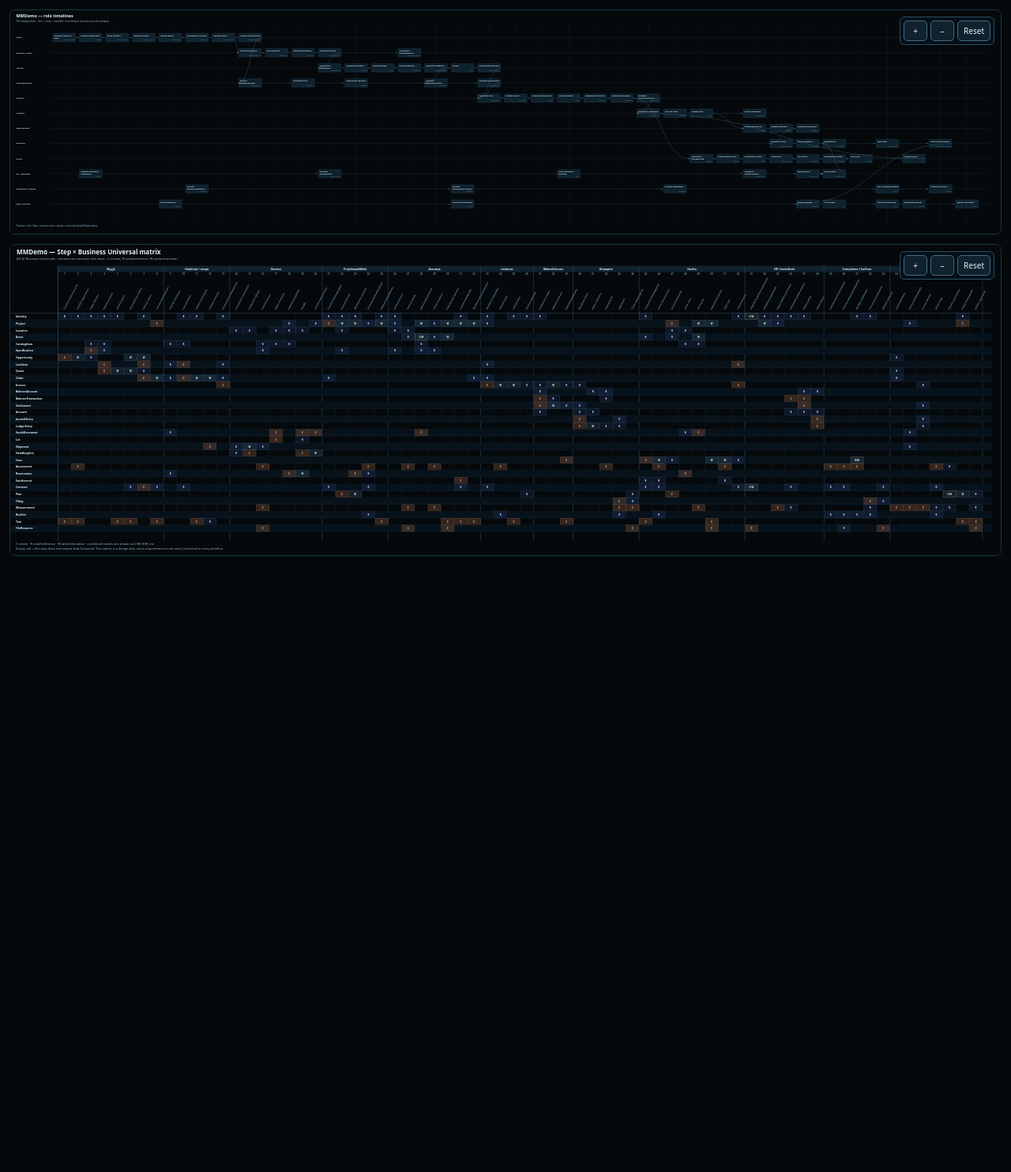
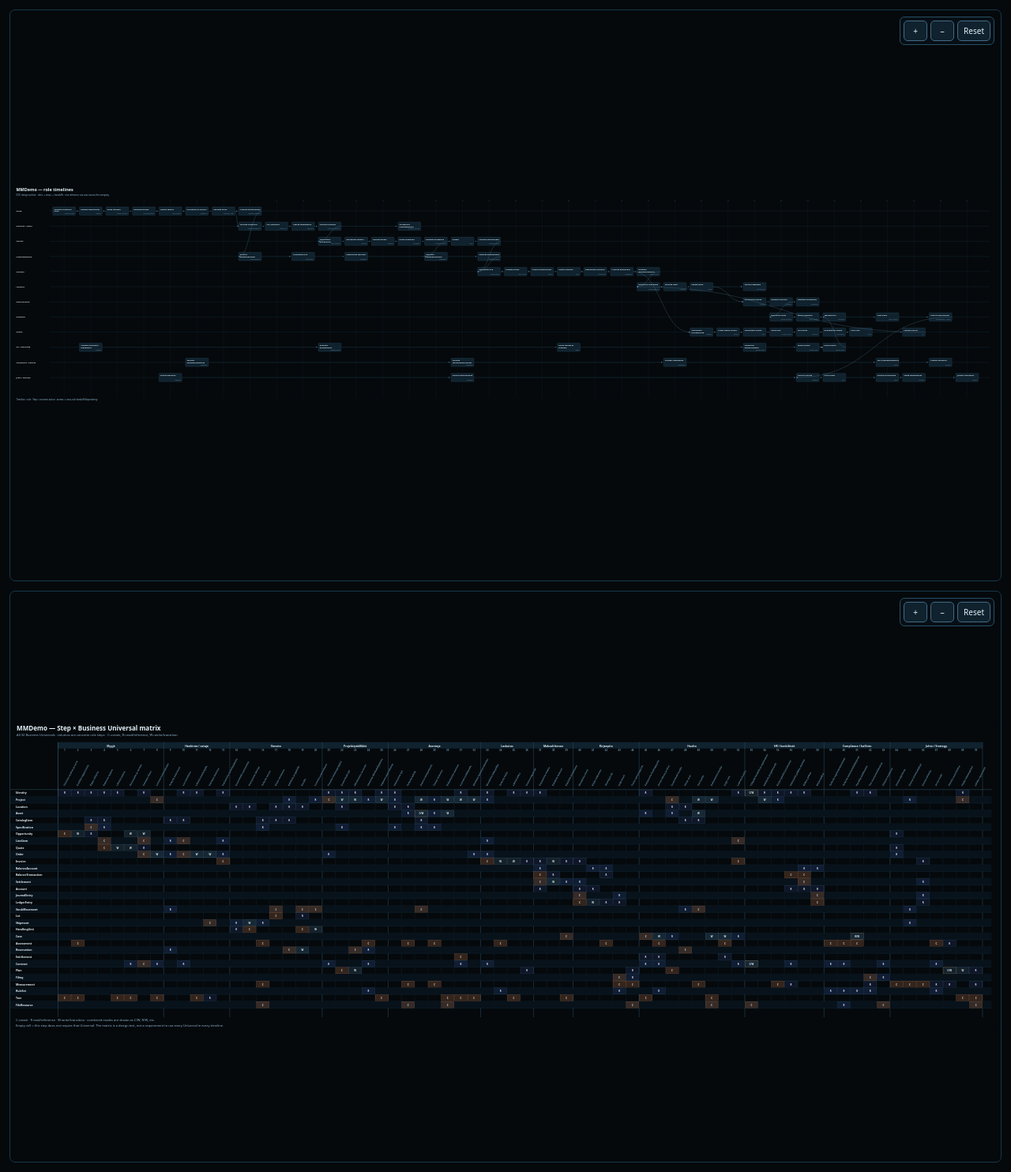
Before and after one commit to Th3Hypn0tist/WebSVG, a PHP site: page / in a window 1280 px wide. Shown: the part 52-1536 px from the top of the page at 79% size. Before the commit the page ends 756 px from the top, so only its background shows below. Run offline with PHP 8.4, Linux system fonts and the light colour scheme.

Commit message:
Scale SVG content to viewer stage in all modes

```diff
--- a/styles.css
+++ b/styles.css
@@ -91,6 +91,7 @@ button:disabled { opacity: .35; cursor: default; }
   position: relative;
   width: 100%;
   min-width: 0;
+  height: var(--websvg-stage-height, calc(100vh - 76px));
   border: 1px solid #173748;
   border-radius: 7px;
   background: #05090c;
@@ -101,6 +102,7 @@ button:disabled { opacity: .35; cursor: default; }
 
 .svg-host {
   width: 100%;
+  height: 100%;
   min-width: 0;
   overflow: hidden;
 }
@@ -132,8 +134,9 @@ button:disabled { opacity: .35; cursor: default; }
 .websvg-document-svg {
   display: block;
   width: 100%;
-  height: auto;
+  height: 100%;
   max-width: 100%;
+  max-height: 100%;
 }
 
 .websvg-interactive { cursor: pointer; }
```
